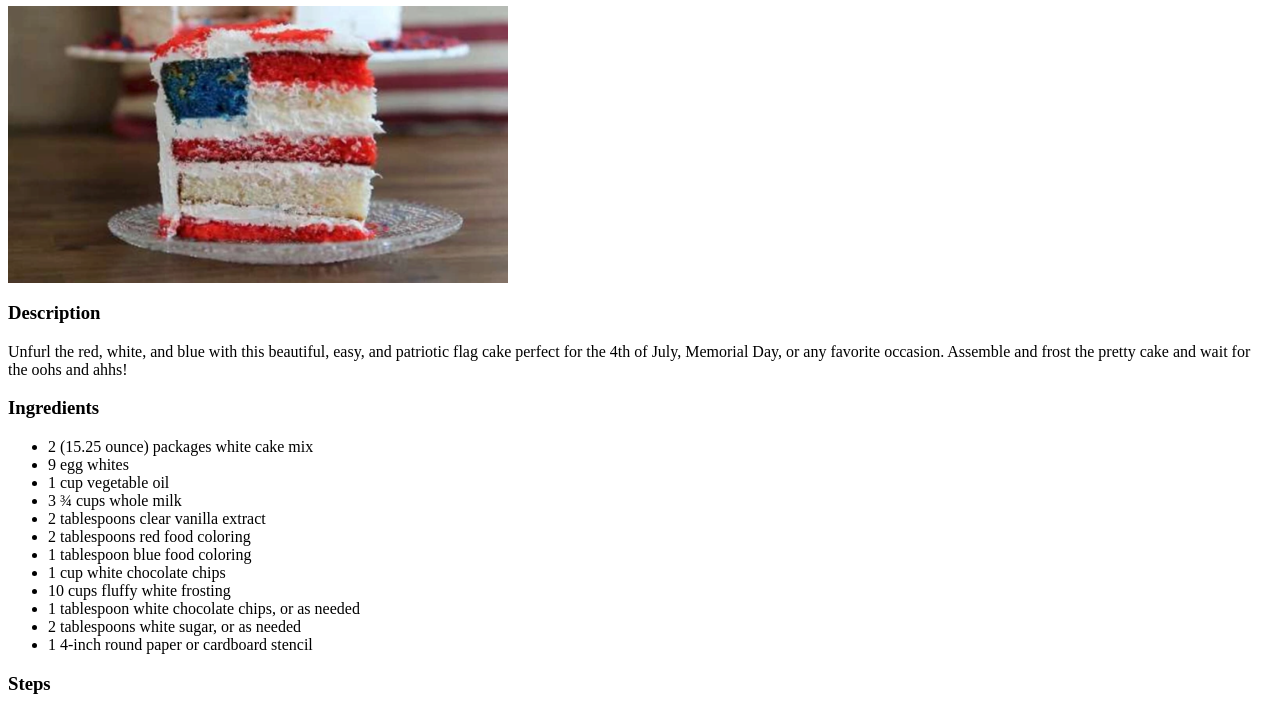
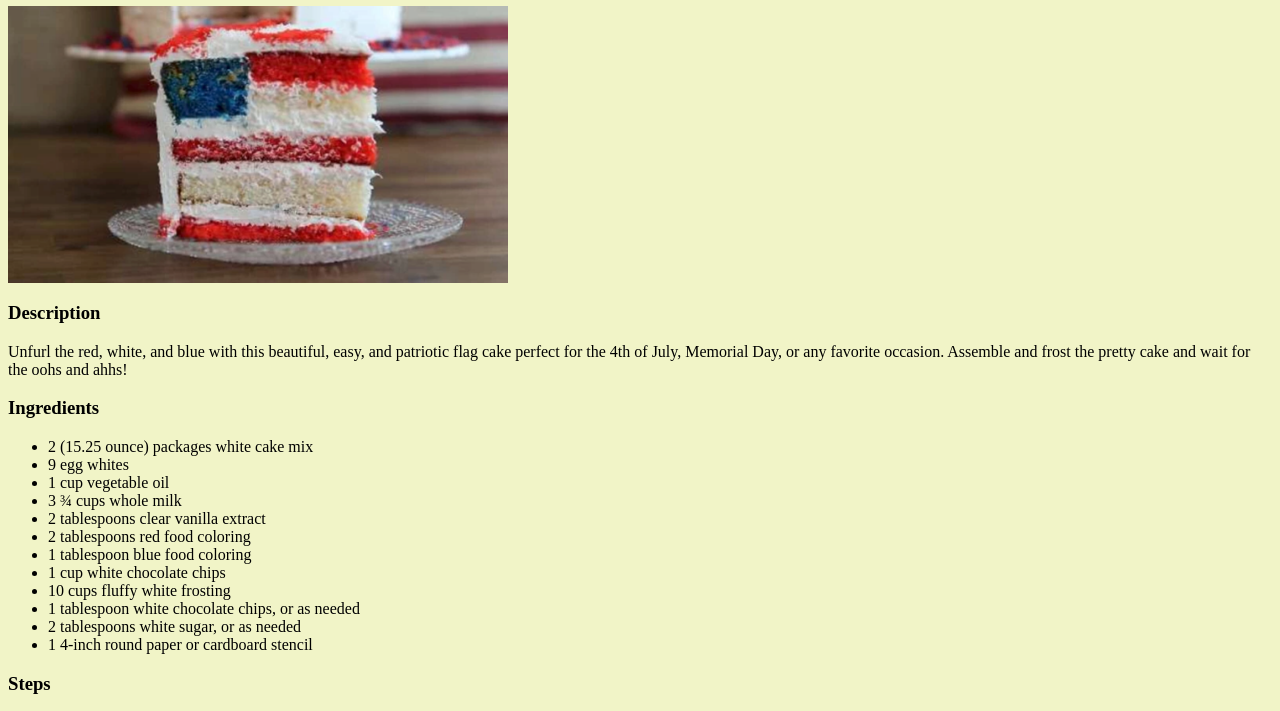
Before and after one commit to Goheshi/odin-recipes, a plain HTML site: page recipes/american-flag-cake.html in a window 1280 px wide. Shown: the part 60-771 px from the top of the page. Drawn offline with Linux system fonts and the light colour scheme.

Commit message:
Assign background color to all pages

```diff
--- a/css/styles.css
+++ b/css/styles.css
@@ -1,5 +1,5 @@
-.home-background {
-    background-color: rgb(249, 250, 225);
+.page-background {
+    background-color: rgb(241, 244, 199);
 }
 
 .home-title {
--- a/recipes/american-flag-cake.html
+++ b/recipes/american-flag-cake.html
@@ -5,9 +5,10 @@
 <head>
     <meta charset="utf-8">
     <title>American Flag Cake</title>
+    <link rel="stylesheet" href="../css/styles.css" />
 </head>
 
-<body>
+<body class="page-background">
     <h1>American Flag Cake</h1>
     <img src="../img/american-flag-cake.png" width="500">
     <h3>Description</h3>
```
Also changed, not shown: index.html (+1 -1 lines), recipes/patriotic-pops.html (+2 -1 lines), recipes/sweet-and-spicy-turkey-sandwich.html (+2 -1 lines).
